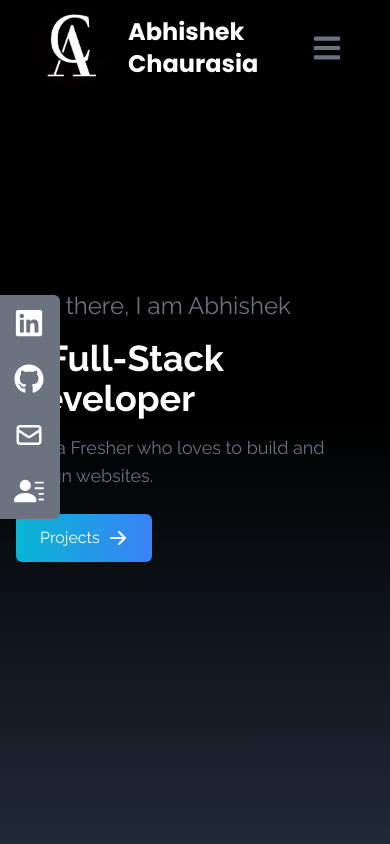
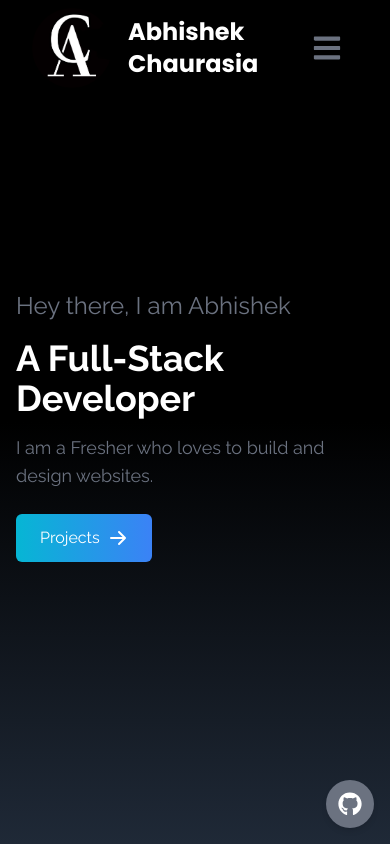
Before and after one commit to AbhiChrs0202/portfolio-website, a React (Create React App) app: page / in a window 390 px wide. Shown: the top 844 px of the page. Built offline with nearby package versions, Linux system fonts and the light colour scheme.

Commit message:
all responsive 1

```diff
--- a/src/components/SocialLinks.jsx
+++ b/src/components/SocialLinks.jsx
@@ -1,9 +1,11 @@
-import React from "react";
-import { FaGithub, FaLinkedin } from "react-icons/fa";
+import React, { useState } from "react";
+import { FaGithub, FaLinkedin, FaTimes } from "react-icons/fa";
 import { HiOutlineMail } from "react-icons/hi";
 import { BsFillPersonLinesFill } from "react-icons/bs";
 
 const SocialLinks = () => {
+  const [isOpen, setIsOpen] = useState(false);
+
   const links = [
     {
       id: 1,
@@ -47,13 +49,48 @@ const SocialLinks = () => {
   ];
 
   return (
-    <div className="flex flex-col top-[35%] left-0 fixed lg:flex-row lg:top-auto lg:right-[35%] lg:left-auto lg:bottom-0 lg:fixed">
-      <ul className="flex flex-col lg:flex-row lg:space-x-4">
+    <>
+      {/* Floating button for smaller screens */}
+      <div className="lg:hidden fixed bottom-4 right-4">
+        <button
+          onClick={() => setIsOpen(!isOpen)}
+          className="bg-gray-500 text-white p-3 rounded-full shadow-md"
+        >
+          {isOpen ? <FaTimes size={24} /> : <FaGithub size={24} />}
+        </button>
+      </div>
+
+      {/* Modal for smaller screens */}
+      {isOpen && (
+        <div className="lg:hidden fixed inset-0 bg-black bg-opacity-70 flex justify-center items-center z-50">
+          <div className="bg-gray-800 p-8 rounded-lg">
+            <ul>
+              {links.map(({ id, child, href, download }) => (
+                <li key={id} className="flex justify-center my-4">
+                  <a
+                    href={href}
+                    className="flex justify-between items-center w-full text-white"
+                    download={download}
+                    target="_blank"
+                    rel="noreferrer"
+                  >
+                    {child}
+                  </a>
+                </li>
+              ))}
+            </ul>
+          </div>
+        </div>
+      )}
+
+      {/* Sidebar for larger screens */}
+      <div className="hidden lg:flex flex-col top-[35%] left-0 fixed">
+        <ul>
           {links.map(({ id, child, href, style, download }) => (
             <li
               key={id}
               className={
-              "flex justify-between items-center w-40 h-14 px-4 lg:w-52 lg:h-16 lg:px-6 ml-[-100px] lg:ml-0 lg:mr-[-120px] lg:hover:mr-0 hover:ml-[-10px] lg:hover:mr-0 hover:rounded-md duration-300 bg-gray-500" +
+                "flex justify-between items-center w-40 h-14 px-4 ml-[-100px] hover:ml-[-10px] hover:rounded-md duration-300 bg-gray-500" +
                 " " +
                 style
               }
@@ -71,6 +108,7 @@ const SocialLinks = () => {
           ))}
         </ul>
       </div>
+    </>
   );
 };
 
```
Lines whose indentation alone changed are shown as unchanged.
